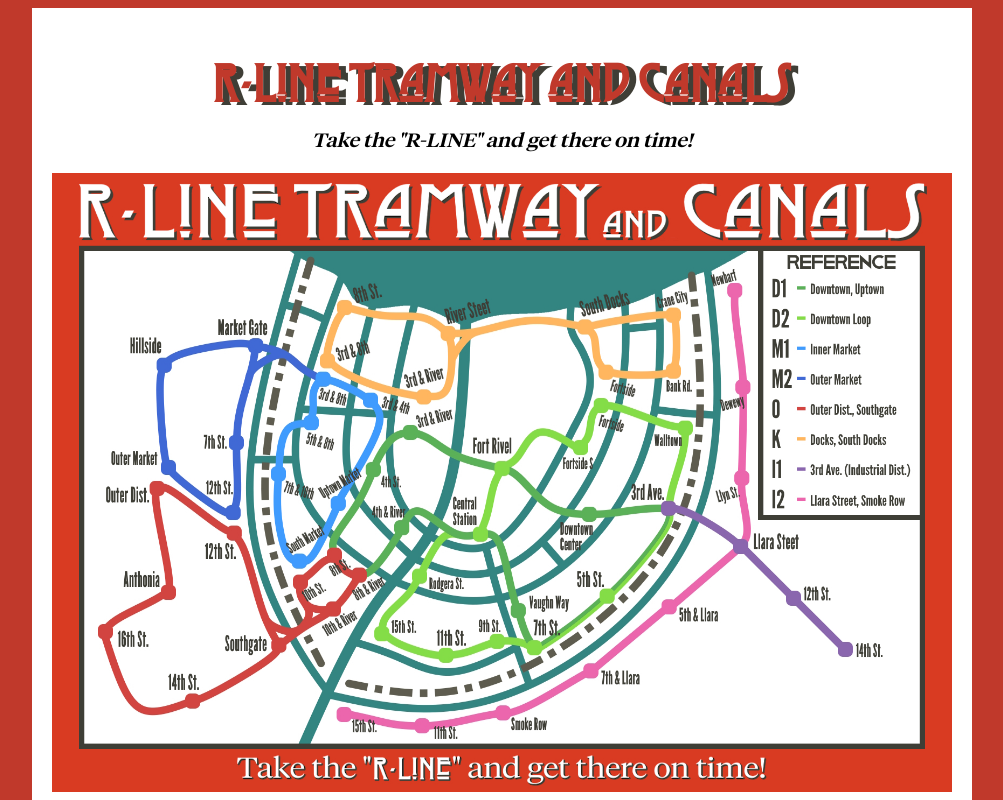
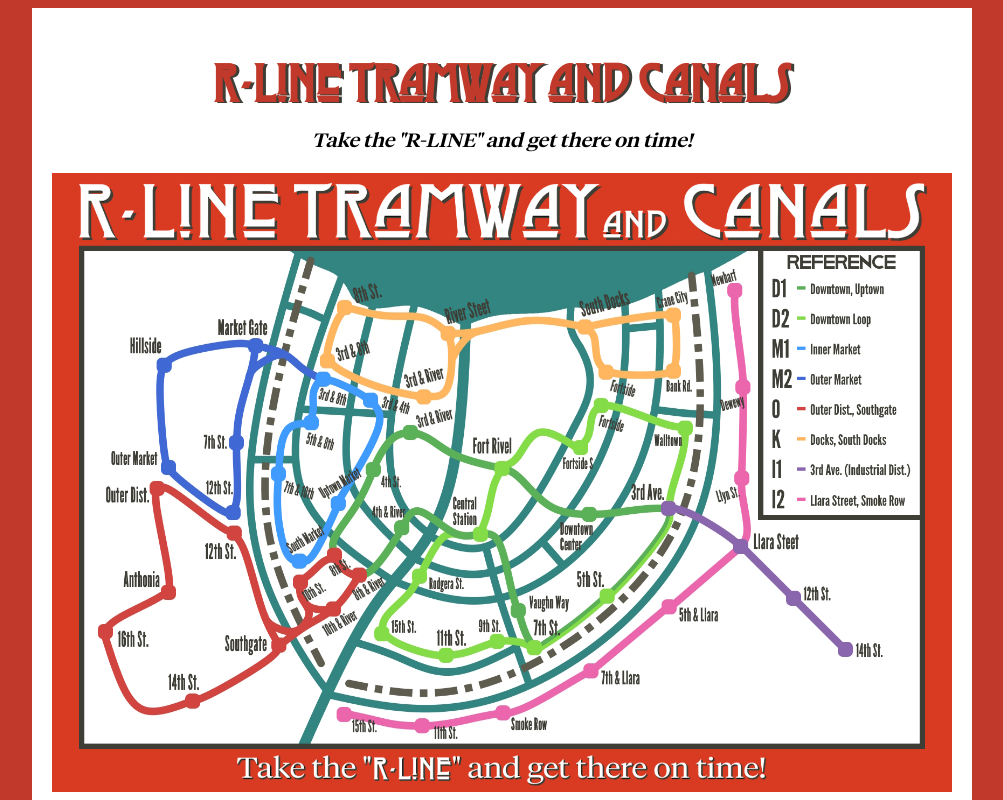
Before and after one commit to jackacjensen/rline.help, a plain HTML site: page index.html in a window 1280 px wide. Shown: the top 800 px of the page, without its empty margins (138-1141 px from the left). Drawn offline with Linux system fonts and the light colour scheme.

Commit message:
Update index.html

```diff
--- a/index.html
+++ b/index.html
@@ -37,7 +37,7 @@
             font-family: 'TitleFont', serif;
             font-size: 2.5em;
             color: #c0392b;
-            text-shadow: 7px 3px 0px #3F3E36;
+            text-shadow: 3px 1px 0px #3F3E36;
         }
         p {
             font-family: 'TaglineFont', serif;
```
